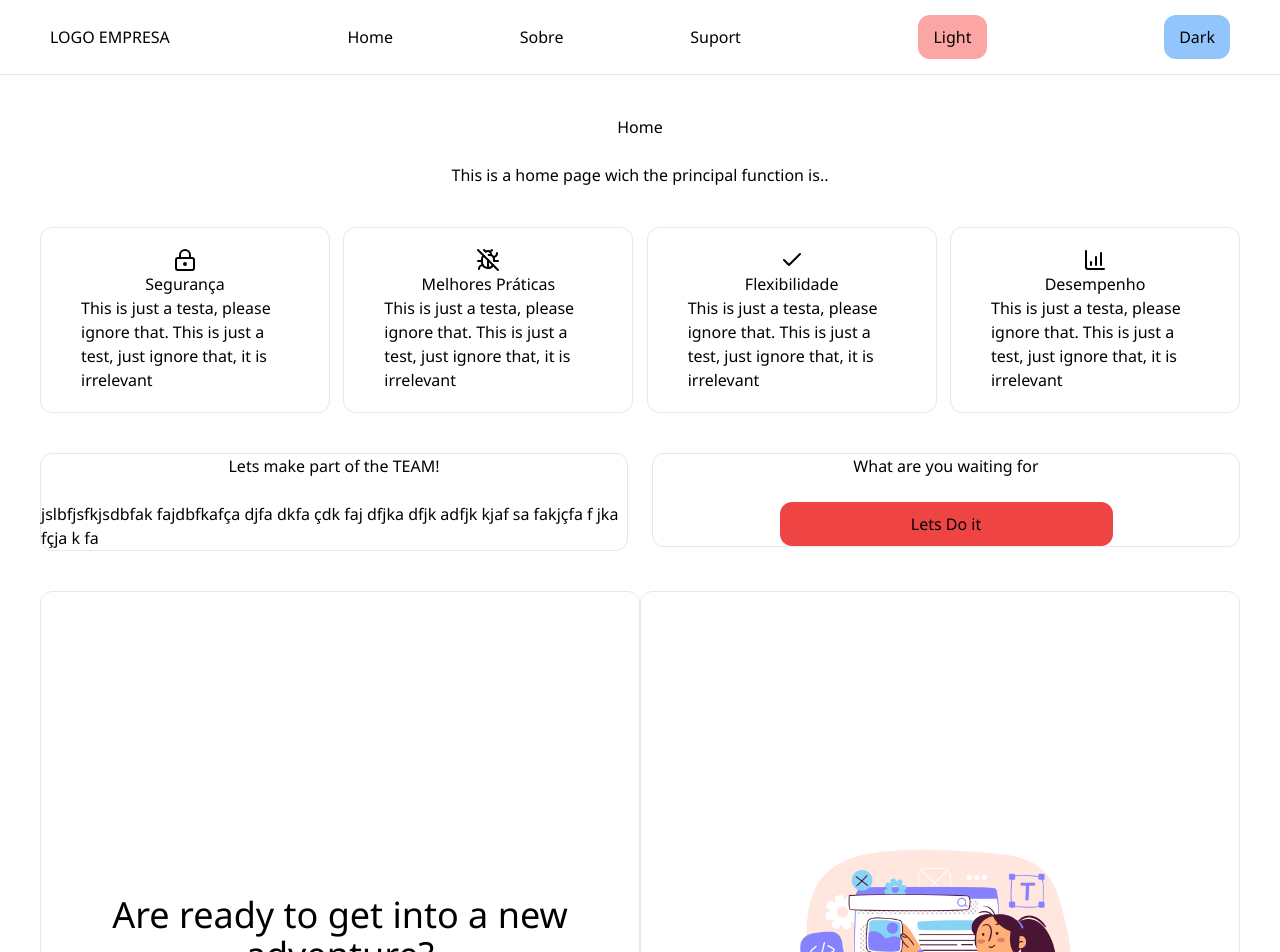
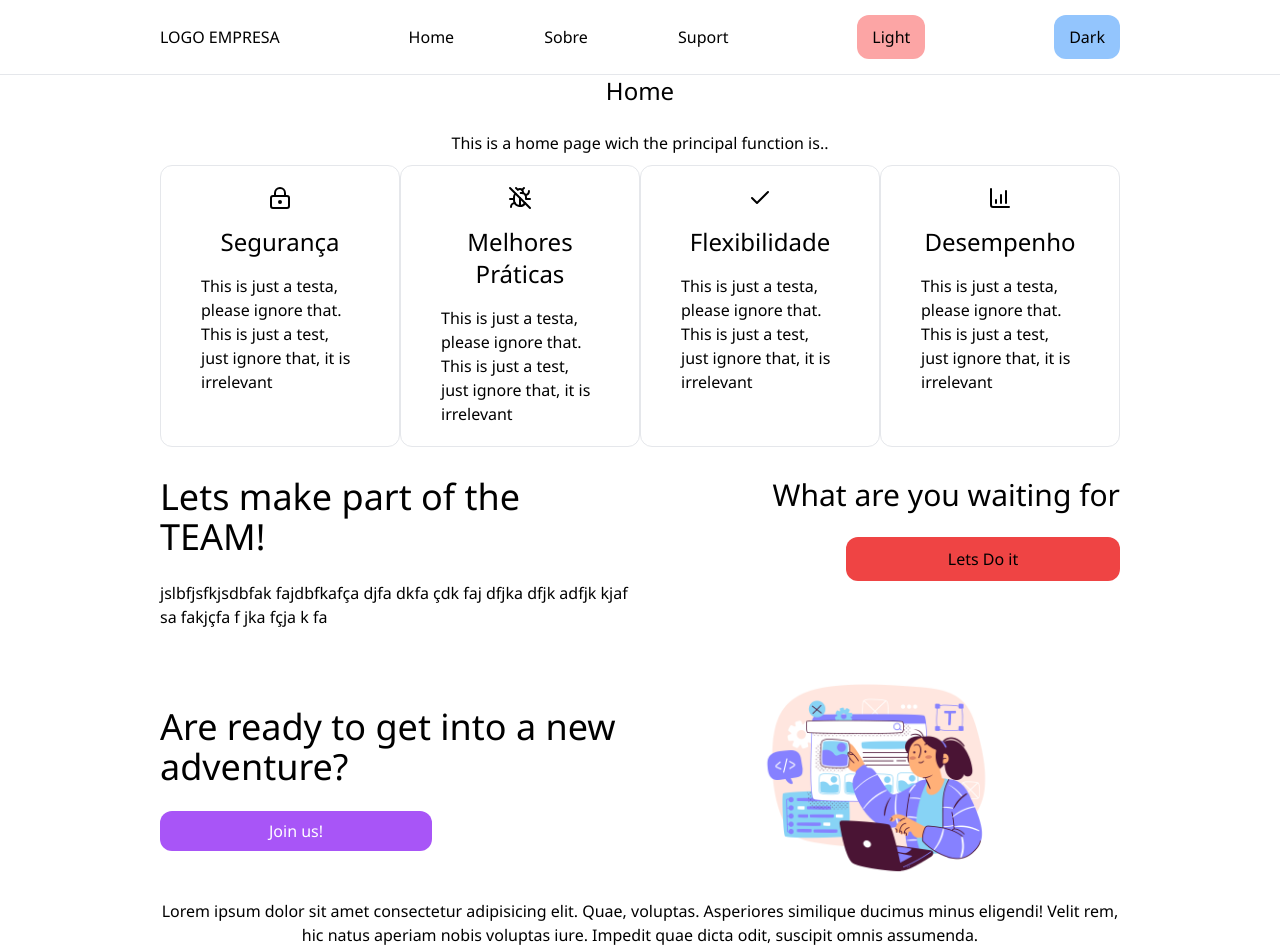
Before and after one commit to jessicapinheiro-s/react-context, a React (Create React App) app: page / in a window 1280 px wide. Shown: the top 952 px of the page. Built offline with nearby package versions, Linux system fonts and the light colour scheme.

Commit message:
ajustando espaçamento dos container em geral.

```diff
--- a/src/App.tsx
+++ b/src/App.tsx
@@ -7,7 +7,7 @@ import Suport from './pages/suport';
 
 const themeStyles = {
   Light: { background: '#fff', color: '#000', padding: 0, margin: 0 },
-  Dark: { background: '#262626', color: '#e5e5e5', padding: 0, margin: 0 },
+  Dark: { background: '#262626', color: '#e5e5e5', padding: 0, margin: 0},
 };
 
 function App() {
--- a/src/components/card-icon.tsx
+++ b/src/components/card-icon.tsx
@@ -8,7 +8,11 @@ interface CardIcon {
 }
 const themeStyles = {
     Light: { background: '#fff', color: '#000'},
-    Dark: { background: '#2d2d2d', color: '#e5e5e5', border: 'none'},
+    Dark: {
+        background: '#313131',
+        color: '#e5e5e5',
+        border: 'none'
+    },
   };
 
 
@@ -16,9 +20,9 @@ export function CardIcon (props: CardIcon) {
     const { valueTheme } = UseMyThemeContext();
     const {Icon, Title, Description} = props;
     return(
-        <div className=" items-center w-52 flex flex-col py-[20px] px-[40px] border rounded-xl" style={themeStyles[valueTheme]}>
+        <div className=" items-center w-52 flex flex-col py-[20px] px-[40px] border rounded-xl gap-4" style={themeStyles[valueTheme]}>
             {Icon}
-            <h2 className="text-base text-2xl text-center">{Title}</h2>
+            <h2 className="text-2xl text-center">{Title}</h2>
             <p className="text-base text-left">{Description}</p>
         </div>
     )
--- a/src/components/container-big.tsx
+++ b/src/components/container-big.tsx
@@ -1,3 +1,4 @@
+
 interface ContainerBigProps {
     Title: string;
     Description: string;
@@ -6,8 +7,8 @@ interface ContainerBigProps {
 export function ContainerBig (props: ContainerBigProps) {
     const {Title, Description} = props;
     return(
-        <div className="flex flex-col m-10 gap-6">
-            <h1 className="text-base text-5x1 text-center">{Title}</h1>
+        <div className="flex flex-col mx-40 mb-2.5 gap-6">
+            <h1 className="text-2xl text-center">{Title}</h1>
             <p className="text-base text-center leading-normal">{Description}</p>
         </div>
     )
--- a/src/components/container-duplo.tsx
+++ b/src/components/container-duplo.tsx
@@ -6,18 +6,27 @@ interface ContainerBigProps {
     TextButton: string;
     SubTitle: string;
 }
+const themeStyles = {
+    Light: { background: '#fff', color: '#000'},
+    Dark: {
+        background: '#313131',
+        color: '#e5e5e5',
+        border: 'none'
+    },
+  };
 
 
 export function ContainerBigDuplo(props: ContainerBigProps) {
-    const { Title, Description,TextButton, SubTitle } = props;
+    const { Title, Description, TextButton, SubTitle } = props;
+    const { valueTheme } = UseMyThemeContext();
     return (
-        <div className="flex items-start justify-between m-10 gap-6 h-1/4" >
-            <div className="flex flex-col items-center gap-6 w-1/2 border  h-full rounded-xl">
-                <h2 className="text-base text-4x1 text-center">{Title}</h2>
+        <div className="flex  justify-between mx-40 mb-2.5 gap-6 h-1/4 h-100" >
+            <div className="flex flex-col items-start gap-6 w-1/2  rounded-xl py-[20px] min-h-full" style={themeStyles[valueTheme]}>
+                <h2 className="text-4xl">{Title}</h2>
                 <p className="text-base text-left leading-normal">{Description}</p>
             </div>
-            <div className="flex flex-col items-center gap-6 w-1/2 border  h-full rounded-xl">
-                <h2 className="text-base text-4xl text-center"> {SubTitle}</h2>
+            <div className="flex flex-col items-end gap-6 w-1/2  rounded-xl py-[20px] min-h-full" style={themeStyles[valueTheme]}>
+                <h2 className=" text-3xl "> {SubTitle}</h2>
                 <button className="py-[10px] px-[20px] bg-red-500 rounded-xl w-1/2">{TextButton}</button>
             </div>
         </div>
--- a/src/components/container-img.tsx
+++ b/src/components/container-img.tsx
@@ -1,22 +1,30 @@
+import { UseMyThemeContext } from "../contexts/theme-context";
+
 interface ContainerImgProps {
     imgCaminho: string;
     TextButton: string;
     Title: string;
 }
-
+const themeStyles = {
+    Light: { background: '#fff', color: '#000'},
+    Dark: {
+        color: '#e5e5e5',
+        border: 'none'
+    },
+  };
 export function ContainerImg(props: ContainerImgProps) {
     const { imgCaminho, TextButton, Title } = props;
-
+    const { valueTheme } = UseMyThemeContext();
     return (
-        <div className="grid grid-cols-2 grid-rows-1 max-w-full h-screen m-10">
-            <div className="flex flex-col items-center justify-center gap-6 border h-full rounded-xl">
-                <h2 className="text-4xl text-center">{Title}</h2>
-                <button className="py-2 px-4 bg-purple-500 rounded-xl w-1/2 text-white">{TextButton}</button>
+        <div className="grid grid-cols-2 grid-rows-1  mx-40 mb-2.5 ">
+            <div className="flex flex-col items-start justify-center gap-6  h-full rounded-xl" style={themeStyles[valueTheme]}>
+                <h2 className="text-4xl ">{Title}</h2>
+                <button className="py-2 px-4 bg-purple-500 rounded-xl w-1/2 text-white" >{TextButton}</button>
             </div>
-            <div className="flex items-center justify-center border h-full rounded-xl">
+            <div className="flex items-end justify-center  h-full rounded-xl" style={themeStyles[valueTheme]}>
                 <img src={imgCaminho} alt="img" className="w-1/2 rounded-xl" />
             </div>
-            <div className="col-span-2 border text-center rounded-xl grid-cols-2">
+            <div className="col-span-2  text-center rounded-xl grid-cols-2" style={themeStyles[valueTheme]}>
                 <p>Lorem ipsum dolor sit amet consectetur adipisicing elit. Quae, voluptas. Asperiores similique ducimus minus eligendi! Velit rem, hic natus aperiam nobis voluptas iure. Impedit quae dicta odit, suscipit omnis assumenda.</p>
             </div>
         </div>
--- a/src/components/header.tsx
+++ b/src/components/header.tsx
@@ -7,11 +7,11 @@ export default function Header() {
     const { setThemeValue } = UseMyThemeContext();
     const themeStyles = {
         Light: { background: '#fff', color: '#000' },
-        Dark: { background: '#2d2d2d', color: '#e5e5e5', border: 'none' },
+        Dark: { background: '#313131', color: '#e5e5e5', border: 'none' },
     };
     const { valueTheme } = UseMyThemeContext();
     return (
-        <header className="flex flex-row items-center justify-between py-[15px] px-[50px] bg-gray-20 border-b" style={themeStyles[valueTheme]}>
+        <header className="flex flex-row items-center justify-between py-[15px] px-[160px] bg-gray-20 border-b" style={themeStyles[valueTheme]}>
             <h1>LOGO EMPRESA</h1>
             <nav className="w-4/12">
                 <ul className="flex list-none flex flex-row items-center justify-between">
--- a/src/pages/home.tsx
+++ b/src/pages/home.tsx
@@ -14,7 +14,7 @@ function Home() {
         <div  className='h-full'>
             <Header />
             <ContainerBig Title={"Home"} Description={"This is a home page wich the principal function is.."} />
-            <div className="flex justify-between mx-10">
+            <div className="flex justify-between mx-40 mb-2.5">
                 <CardIcon Title={"Segurança"} Description={"This is just a testa, please ignore that. This is just a test, just ignore that, it is irrelevant"} Icon={<LockKeyhole />} />
                 <CardIcon Title={"Melhores Práticas"} Description={"This is just a testa, please ignore that. This is just a test, just ignore that, it is irrelevant"} Icon={<BugOff />} />
                 <CardIcon Title={"Flexibilidade"} Description={"This is just a testa, please ignore that. This is just a test, just ignore that, it is irrelevant"} Icon={<Check />} />
@@ -22,8 +22,6 @@ function Home() {
             </div>
             <ContainerBigDuplo Title={'Lets make part of the TEAM!'} Description={'jslbfjsfkjsdbfak fajdbfkafça djfa dkfa çdk faj dfjka dfjk adfjk kjaf sa fakjçfa f jka fçja k fa'} TextButton={'Lets Do it'} SubTitle={'What are you waiting for'} />
             <ContainerImg imgCaminho={img} TextButton={'Join us!'} Title={'Are ready to get into a new adventure?'}/>
-            <ContainerImg imgCaminho={img} TextButton={'Join us!'} Title={'Are ready to get into a new adventure?'}/>
-            <ContainerImg imgCaminho={img} TextButton={'Join us!'} Title={'Are ready to get into a new adventure?'}/>
         </div>
     );
 }
```
